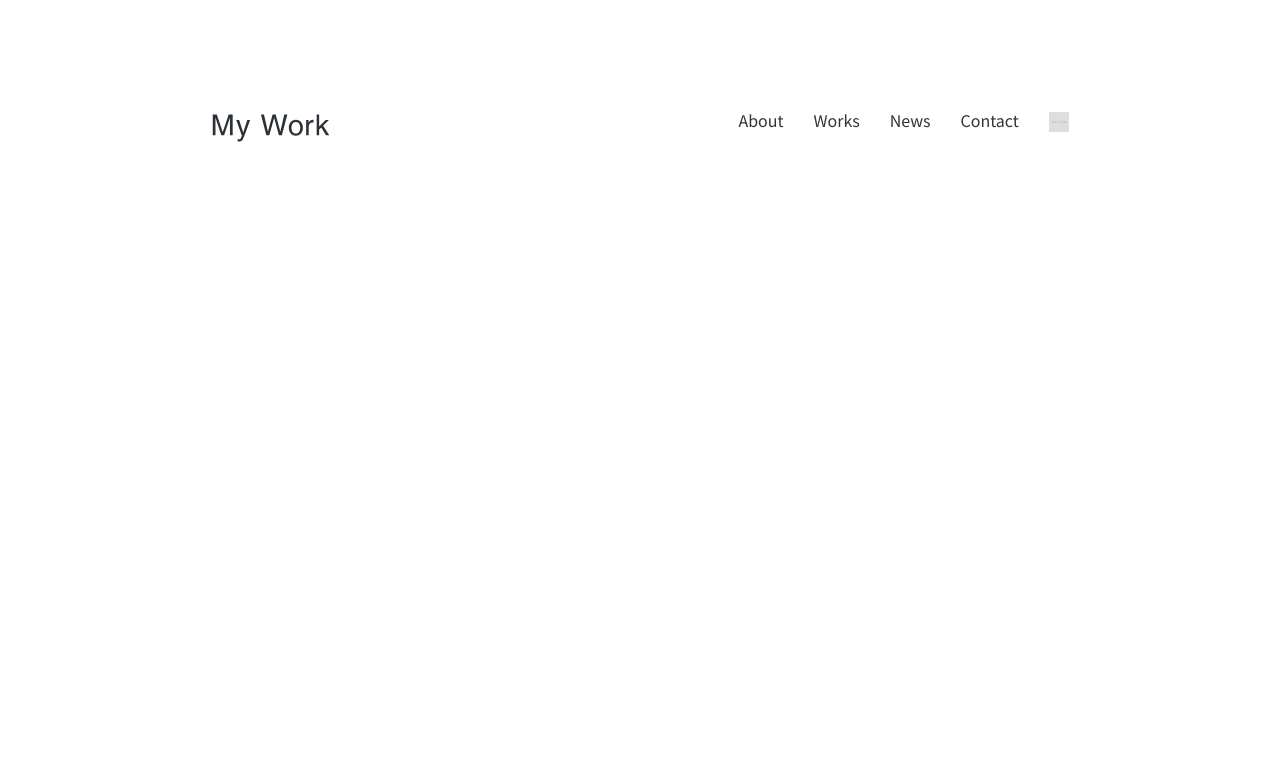
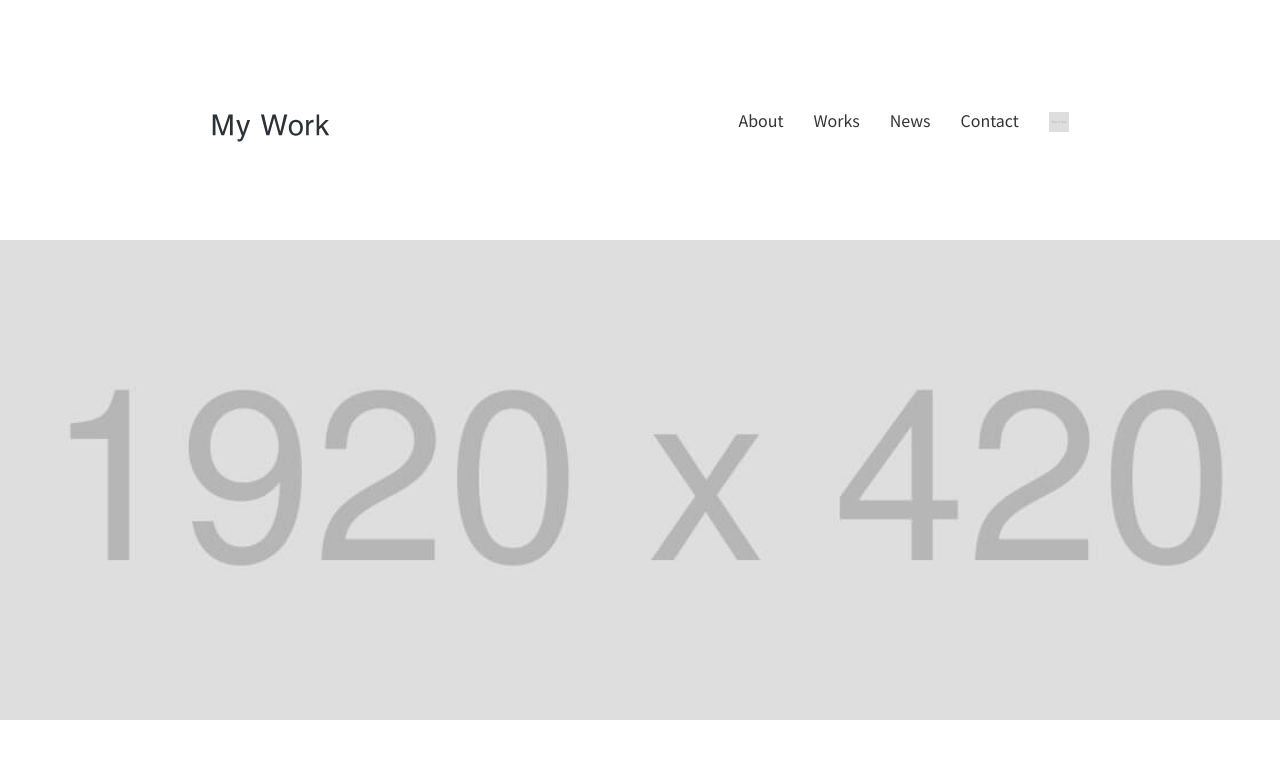
Before and after one commit to Nkot117/CopySite004, a plain HTML site: page index.html in a window 1280 px wide. Drawn offline with Linux system fonts and the light colour scheme.

Commit message:
メインビジュアルの実装

```diff
--- a/assets/css/style.css
+++ b/assets/css/style.css
@@ -58,3 +58,14 @@ a {
 .nav-item>a:hover {
     opacity: 0.7;
 }
+
+
+/*
+　Main
+*/
+
+.main-image {
+    width: 100%;
+    height: 480px;
+    object-fit: cover;
+}
--- a/index.html
+++ b/index.html
@@ -50,6 +50,9 @@
             </ul>
         </nav>
     </header>
+    <main>
+        <img class="main-image" src="./assets/images/mainvisual-pc.jpg" alt="メインの写真">
+    </main>
 </body>
 
 </html>
```
